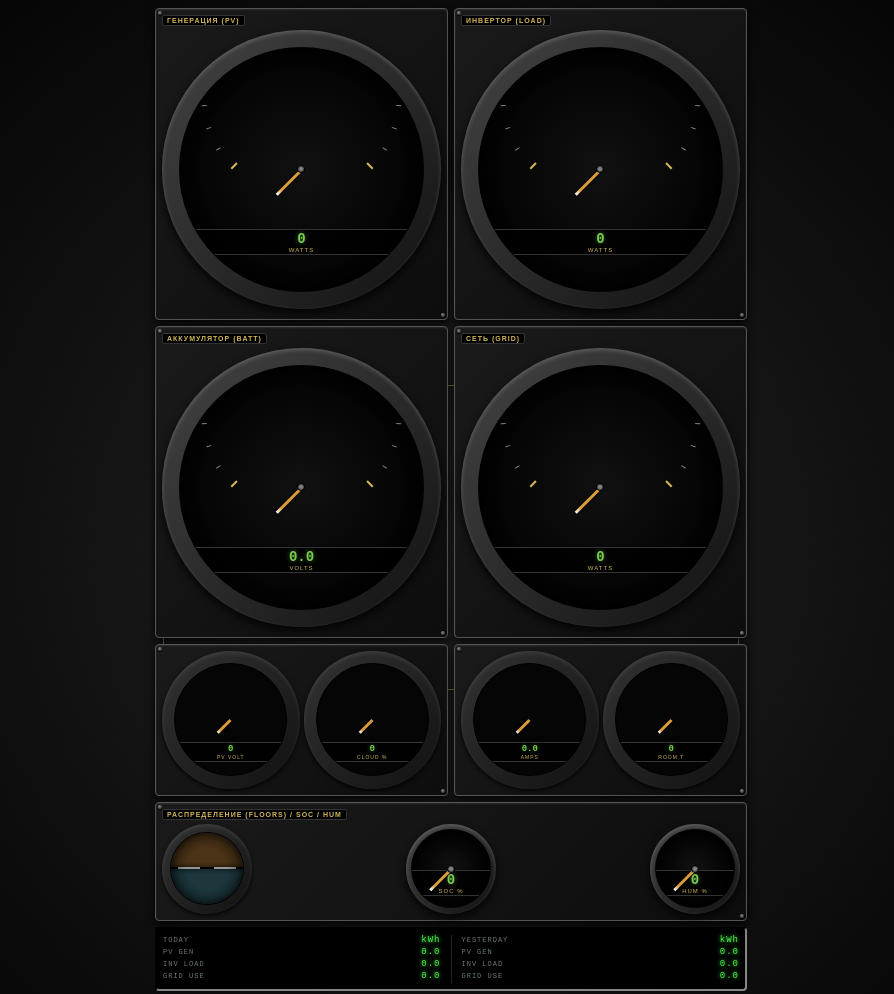
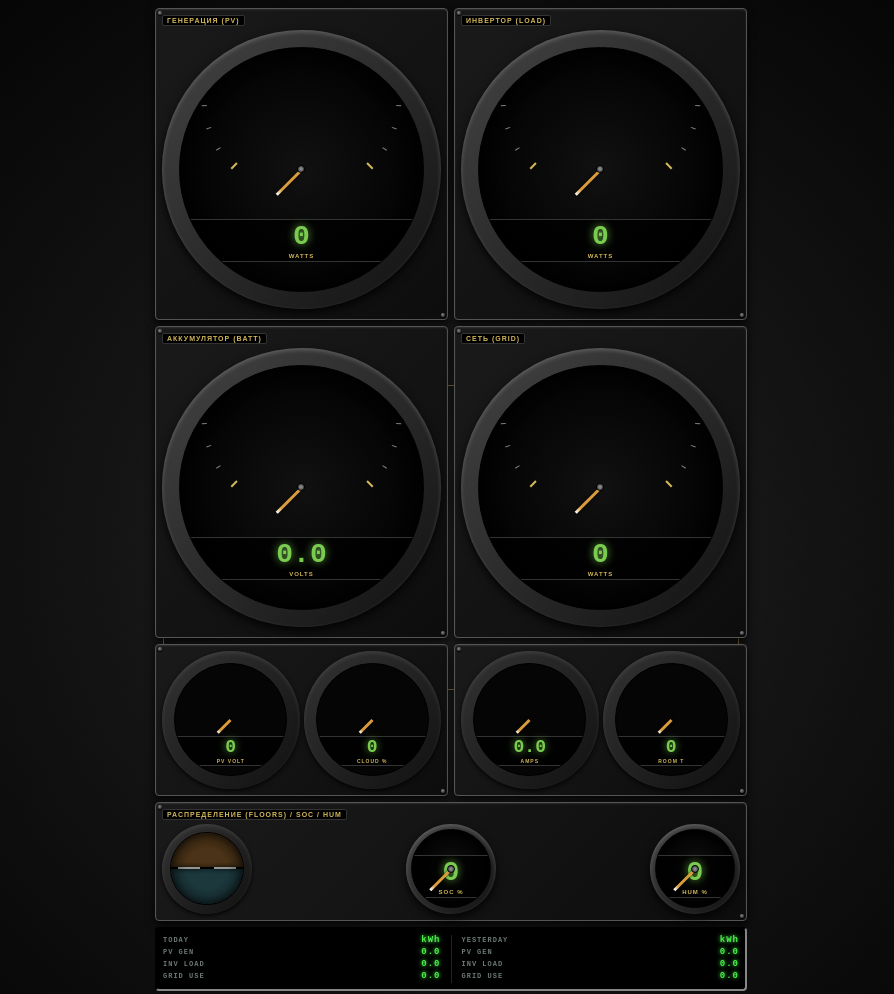
Before and after one commit to Paulpacs/subsolar, a plain HTML site: page index.html in a window 1280 px wide. Shown: the top 994 px of the page, without its empty margins (189-1083 px from the left). Drawn offline with Linux system fonts and the light colour scheme; no server answers.

Commit message:
Update index.html

```diff
--- a/index.html
+++ b/index.html
@@ -16,7 +16,7 @@
     --bezel-dark: #555555;
     --glass: rgba(15, 20, 18, 0.9);
 
-    /* Vintage Cockpit Colors (Muted / Grimy) */
+    /* Vintage Cockpit Colors */
     --lime: #7acc50;
     --amber: #d99c3b;
     --red: #cc4444;
@@ -26,8 +26,8 @@
     --text-dim: #6b7a73;
 
     /* Darkened Horizon Colors */
-    --horizon-top: #4a3317;    /* Dark amber/brown */
-    --horizon-bottom: #1c383d; /* Dark murky teal */
+    --horizon-top: #4a3317;
+    --horizon-bottom: #1c383d;
 
     /* LED Screen Colors */
     --led-bg: #0a0f0c;
@@ -144,14 +144,28 @@
     border-radius: 50%; z-index: 4; border: 1px solid #000;
   }
 
-  /* Digital Readout */
+  /* =========================================
+     DIGITAL READOUT (INCREASED 100% & BOLD)
+     ========================================= */
   .gauge-digital {
-    position: absolute; bottom: 15%; width: 100%; text-align: center;
-    z-index: 2; background: rgba(0,0,0,0.8); padding: 1px 0;
+    position: absolute; bottom: 12%; width: 100%; text-align: center;
+    z-index: 2; background: rgba(0,0,0,0.8); padding: 2px 0;
     border-top: 1px solid #333; border-bottom: 1px solid #333;
   }
-  .gauge-digital .num { font-family: 'Courier New', monospace; font-size: 14px; font-weight: bold; color: var(--lime); text-shadow: 0 0 5px rgba(122,204,80,0.5); }
-  .gauge-digital .lbl { font-size: 6px; color: var(--warning-yellow); letter-spacing: 1px; }
+  .gauge-digital .num {
+    font-family: 'Courier New', monospace;
+    font-size: 28px; /* Increased from 14px */
+    font-weight: 900; /* Extra bold */
+    color: var(--lime);
+    text-shadow: 0 0 8px rgba(122,204,80,0.8);
+    line-height: 1.1;
+  }
+  .gauge-digital .lbl {
+    font-size: 6px;
+    color: var(--warning-yellow);
+    letter-spacing: 1px;
+    font-weight: bold;
+  }
 
   /* SMALL SUB-GAUGES GRID */
   .sub-gauge-grid {
@@ -171,9 +185,14 @@
     overflow: hidden;
   }
   .mini-gauge .needle { height: 18px; }
-  .mini-gauge .gauge-digital { bottom: 12%; }
-  .mini-gauge .gauge-digital .num { font-size: 9px; }
-  .mini-gauge .gauge-digital .lbl { font-size: 5px; }
+
+  /* Increase mini gauge numbers 100% */
+  .mini-gauge .gauge-digital { bottom: 8%; padding: 1px 0; }
+  .mini-gauge .gauge-digital .num {
+    font-size: 18px; /* Increased from 9px */
+    font-weight: 900;
+  }
+  .mini-gauge .gauge-digital .lbl { font-size: 5px; font-weight: bold; }
 
   /* =========================================
      HORIZON GAUGE (ATTITUDE INDICATOR)
@@ -270,7 +289,7 @@
     display: flex; justify-content: space-between; align-items: center;
     font-family: 'Courier New', monospace; font-size: 9px;
     color: var(--led-green); text-shadow: 0 0 4px var(--led-green);
-    margin-bottom: 2px; letter-spacing: 1px;
+    margin-bottom: 2px; letter-spacing: 1px; font-weight: bold;
   }
   .led-row span:first-child { color: var(--text-dim); text-shadow: none; font-size: 7px; }
 
@@ -565,7 +584,6 @@ function setNeedle(needleId, val, max) {
 }
 
 // HORIZON GAUGE HELPER
-// Moves the ball up or down. Top is 2nd floor (amber), Bottom is 1st floor (cyan).
 function setHorizon(valTop, valBottom) {
   const ball = document.getElementById('horizonBall');
   if (!ball) return;
@@ -576,13 +594,8 @@ function setHorizon(valTop, valBottom) {
     return;
   }
 
-  // Calculate the percentage of the top (2nd floor) load
   const topPct = valTop / total;
-
-  // We multiply by 100 because the ball is 200% height.
   const shiftY = (0.5 - topPct) * 100;
-
-  // Cap the movement so we can still see some color
   const cappedY = Math.max(-40, Math.min(40, shiftY));
 
   ball.style.transform = `translateY(${cappedY}%)`;
@@ -762,7 +775,7 @@ async function fetchData() {
 
     // Horizon Gauge (Floors)
     const floor1 = Math.max(0, (totalGrid||0) - (floorGrid||0));
-    setHorizon(floorGrid || 0, floor1); // Top is 2nd floor, Bottom is 1st floor
+    setHorizon(floorGrid || 0, floor1);
 
     // LED Screen (Daily Totals)
     const todayPv = num(data.today_pv_kwh) || 0;
```
